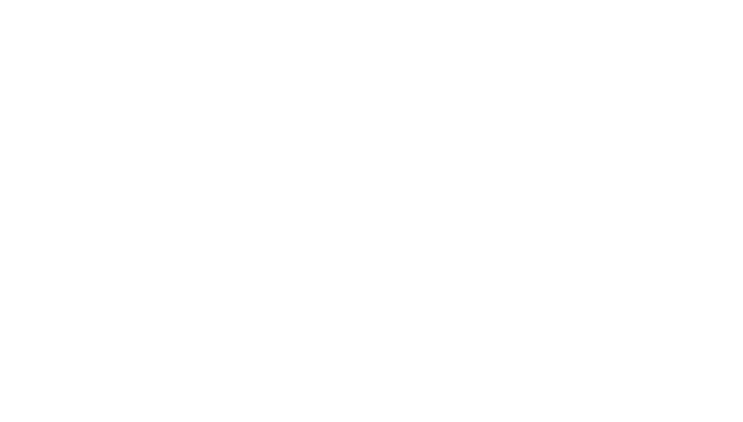
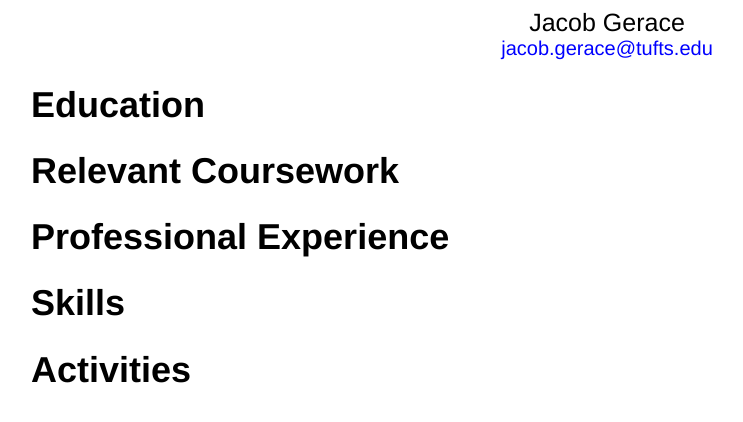
Before and after one commit to JJGerace/JJGerace.github.io, a plain HTML site: page resume.html in a window 1280 px wide. Shown: the whole page, without its empty margins (33-776 px from the left). Drawn offline with Linux system fonts and the light colour scheme.

Commit message:
Added resume scaffolding.

```diff
--- a/resume.html
+++ b/resume.html
@@ -1,7 +1,21 @@
 <!DOCTYPE html>
 <html>
-  <head>
-	<title>Jacob Gerace - Resume</title>
+<head>
+<meta charset="utf-8">
+<meta name="viewport" content="width=device-width, initial-scale=1.0, maximum-scale=1.0, user-scalable=1"/>
+<link rel="stylesheet" href="style.css" />
+<title>Jacob Gerace - Biography</title>
+</head>
 
-  </head>
+<div id = "resume_head">Jacob Gerace</div>
+<div id = "resume_email">jacob.gerace@tufts.edu</div>
+
+<body>
+    <h1>Education</h1>
+    <h1>Relevant Coursework</h1>
+    <h1>Professional Experience</h1>
+    <h1>Skills</h1>
+    <h1>Activities</h1>
+</body>
+
 </html>
--- a/style.css
+++ b/style.css
@@ -4,3 +4,16 @@ body {
 	margin-left: 5%;
 	margin-right: 5%;
 }
+
+#resume_head {
+        font-family: Helvetica, Arial, sans-serif;
+	font-size: 25px;
+        text-align: center;
+}
+
+#resume_email {
+        font-family: Helvetica, Arial, sans-serif;
+	font-size: 20px;
+        color: blue;
+        text-align: center;
+}
```
